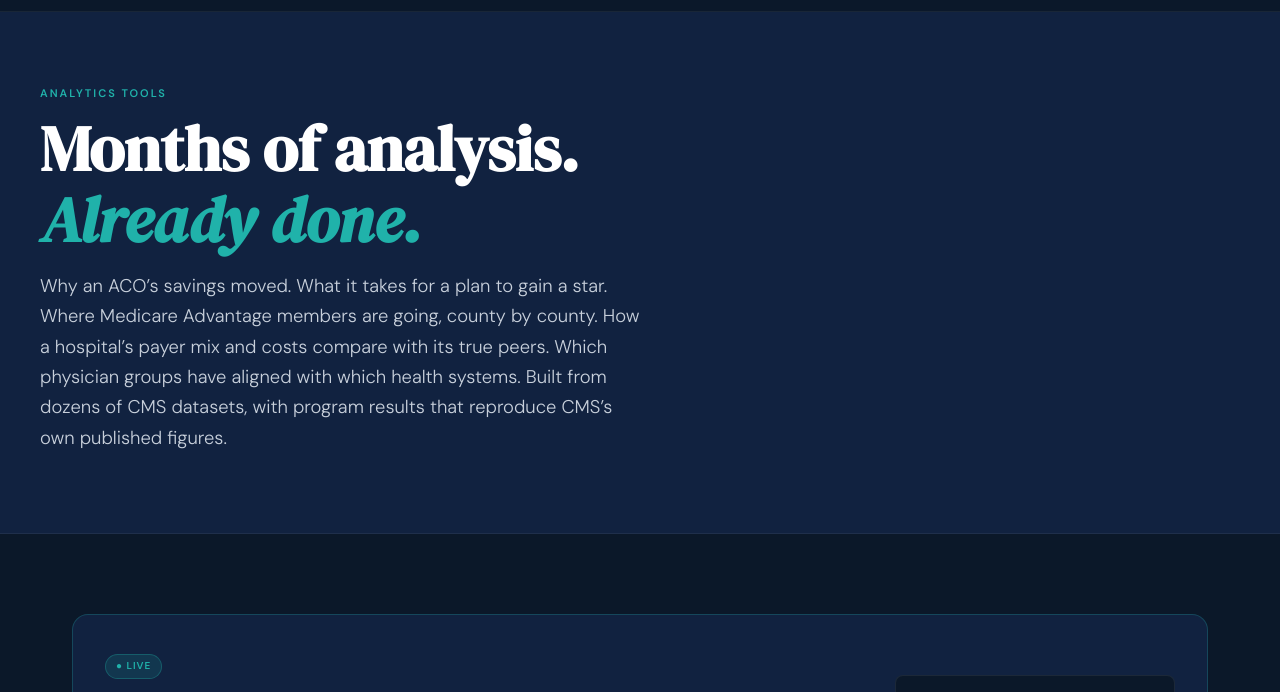
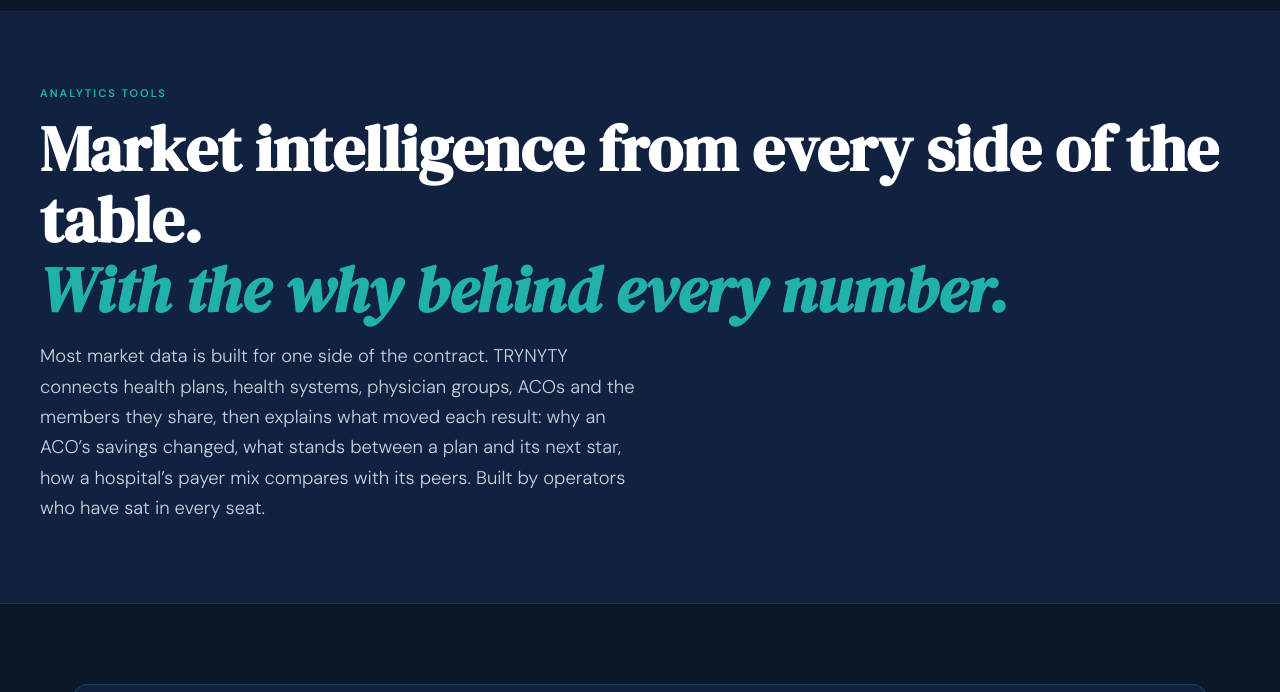
Before and after one commit to trynytyhealthSmithson/trynyty-website, a plain HTML site: page tools.html in a window 1280 px wide. Shown: the part 56-748 px from the top of the page. Drawn offline with Linux system fonts and the light colour scheme; a script that the page names is missing.

Commit message:
Tools page heading: market intelligence from every side of the table
Co-Authored-By: Claude Opus 5.5 <noreply@anthropic.com>
Claude-Session: https://claude.ai/code/session_01XEdGvRPDB5bKFnbjj3FkW9

```diff
--- a/tools.html
+++ b/tools.html
@@ -47,8 +47,8 @@
   <div class="page-hero">
     <div class="page-hero-inner">
       <div class="section-eyebrow">Analytics Tools</div>
-      <h1>Months of analysis.<br /><em>Already done.</em></h1>
-      <p>Why an ACO&rsquo;s savings moved. What it takes for a plan to gain a star. Where Medicare Advantage members are going, county by county. How a hospital&rsquo;s payer mix and costs compare with its true peers. Which physician groups have aligned with which health systems. Built from dozens of CMS datasets, with program results that reproduce CMS&rsquo;s own published figures.</p>
+      <h1>Market intelligence from every side of the table.<br /><em>With the why behind every number.</em></h1>
+      <p>Most market data is built for one side of the contract. TRYNYTY connects health plans, health systems, physician groups, ACOs and the members they share, then explains what moved each result: why an ACO&rsquo;s savings changed, what stands between a plan and its next star, how a hospital&rsquo;s payer mix compares with its peers. Built by operators who have sat in every seat.</p>
     </div>
   </div>
 
```
